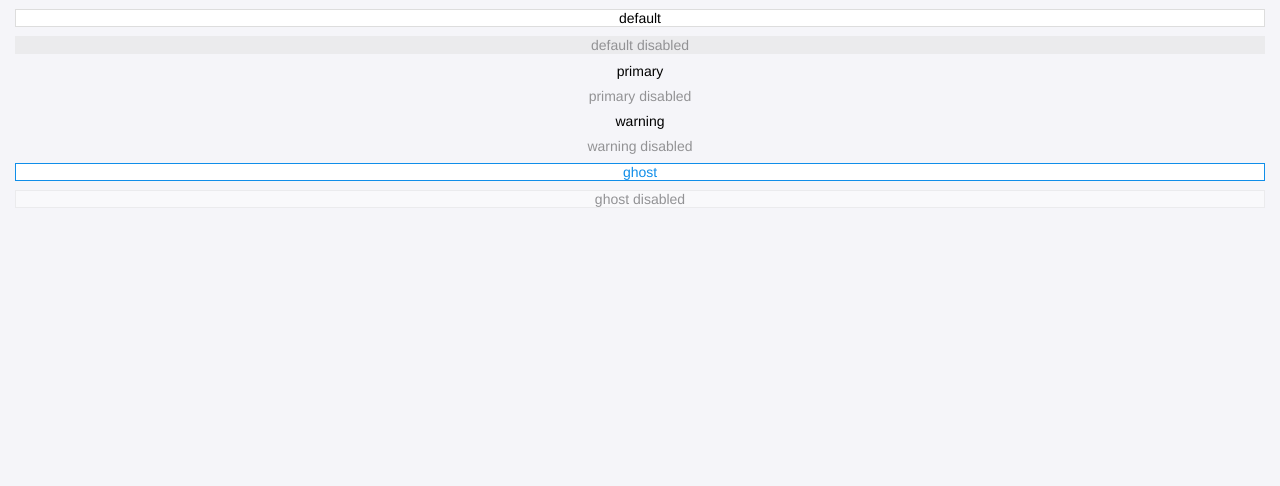
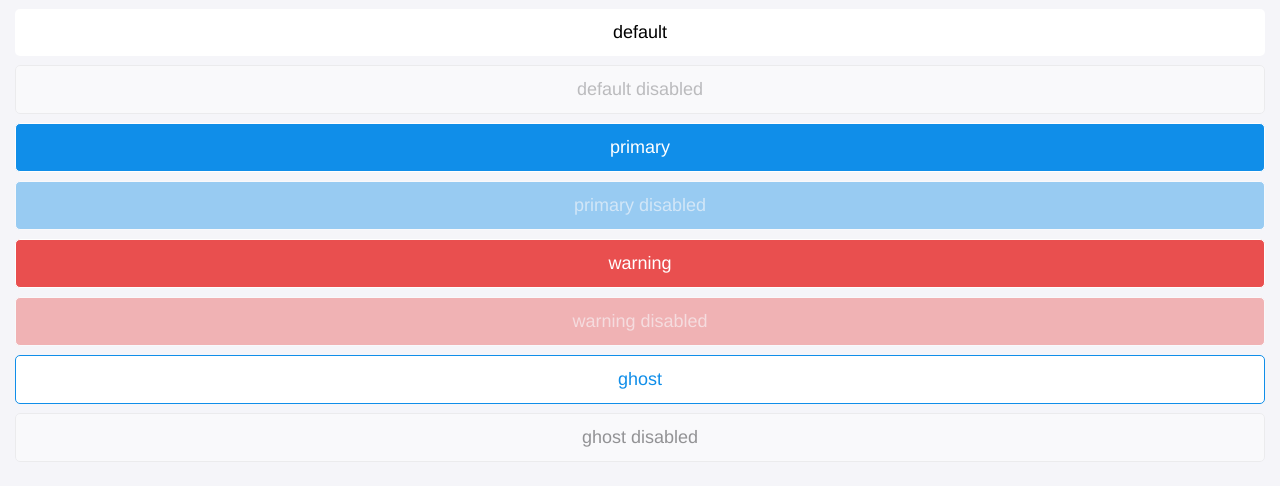
Before and after one commit to yfmei/ant-design-mobile-vue, a Vue app: page /button in a window 1280 px wide. Shown: the top 486 px of the page. Built offline with nearby package versions, Linux system fonts and the light colour scheme.

Commit message:
1.use label <a> implement button 2.add component: TouchFeedback 3.use scss 4.add custom active class and style

```diff
--- a/src/components/button/Button.vue
+++ b/src/components/button/Button.vue
@@ -1,38 +1,61 @@
 <template>
-  <Flex justify="center" align="center" :class="getButtonClass" :style="getCustomStyle" @click="clickEvent">
-    <slot></slot>
-  </Flex>
-
+  <TouchFeedback :active-class-name="activeClassName" :active-style="activeStyle" :disabled="disabled">
+      <a href="javascript:void(0)" :class="getButtonClass" @click="clickEvent" role="button" :aria-disabled="disabled">
+        <span><slot></slot></span>
+      </a>
+  </TouchFeedback>
 </template>
 
 <script>
-  import Flex from "@/components/layout/Flex"
+  import { classNames } from "@/components/utils/classNames"
+  import TouchFeedback from "@/components/lib/TouchFeedback"
 
   export default {
     name: "Button",
-    components: { Flex },
+    components: { TouchFeedback },
     props: {
       type: {
         type: String,
         default: "default"
       },
-      radius: {
+      size: {
         type: String,
-        default: "5"
+        default: "large"
+      },
+      activeStyle: {
+        type: Object,
+        default: () => {
+          return {}
+        }
+      },
+      activeClassName: {
+        type: String,
+        default: "am-button-active"
       },
       disabled: {
         type: Boolean,
         default: false
       },
-      size: {
+      onClick: {
+
+      },
+      inline: {
+        type: Boolean,
+        default: false
+      },
+      loading: {
+        type: Boolean,
+        default: false
+      },
+      icon: {
         type: String,
-        default: "18"
+        default: ""
       },
-      cursor: {
-        type: Boolean,
-        default: true
+      prefixCls: {
+        type: String,
+        default: "am-button"
       },
-      customStyle: {
+      className: {
         type: String,
         default: ""
       }
@@ -41,55 +64,122 @@
       getButtonClass() {
         let that = this
         console.log(that.type)
-        return that.type + (that.disabled ? "-disabled disabled" : "") + " " + (that.cursor ? "cursor" : "")
-      },
-      getCustomStyle() {
-        let that = this
-        console.log(that.type)
-        return that.customStyle
+        return classNames(that.prefixCls, that.className, {
+          [that.prefixCls + "-" + that.type]: that.type,
+          [that.prefixCls + "-" + that.size]: that.size,
+          [that.prefixCls + "-disabled"]: that.disabled,
+          [that.prefixCls + "-inline"]: that.inline
+        })
       }
     },
     methods: {
       clickEvent() {
-
+        this.$emit(this.onClick ? this.onClick : "click")
       }
     }
   }
 </script>
 
-<style scoped lang="scss">
+<style lang="scss">
   /* 默认按钮和 ghost 按钮的 disabled 需要特殊处理*/
-  .default{
+  $height: 47px;
+  $padding: 0 15px;
+  $prefixClz: am-button;
+
+  .#{$prefixClz}{
+    display: block;
+    text-align: center;
+    font-size: 18px;
+    border-radius: 5px;
+    height: $height;
+    line-height: $height;
+    padding: $padding;
+
+    /*默认点击和禁止样式*/
+    &-active {
+      background-color: $white;
+    }
+
+    &-disabled {
+      color: $gray;
+      opacity: 0.4; /**不透明度**/
+      /*移除点击效果*/
+      -webkit-tap-highlight-color:rgba(0,0,0,0);
+    }
+
+    &-default{
+      @include button($white, $black, $light-gray);
+      border: none;
+      /*覆盖默认点击和禁止样式*/
+      &.#{$prefixClz}-active {
+        background-color: #ddd;
+        color: $black;
+      }
+
+      &.#{$prefixClz}-disabled{
+        border: solid $light-gray 1px ;
+        color: rgba(0, 0, 0, 0.6);
+      }
+    }
+
+    &-primary {
+      @include button($blue);
+
+      &.#{$prefixClz}-active{
+        color: rgba(255, 255, 255, 0.3);
+        background-color: #0e80d2;
+      }
+
+      &.#{$prefixClz}-disabled{
+        color: rgba(255, 255, 255, 0.6);
+      }
+    }
+
+    &-warning {
+      @include button($red);
+
+      &.#{$prefixClz}-active{
+        color: rgba(255, 255, 255, 0.6);
+        background-color: #d24747;;
+      }
+      &.#{$prefixClz}-disabled{
+        color: rgba(255, 255, 255, 0.6);
+      }
+    }
+
+    &-ghost {
+      @include button($white, $blue, $blue);
+
+      &.#{$prefixClz}-active {
+        background-color: transparent;
+        color: #108ee9;
+        opacity: 0.6;
+      }
+
+      &.#{$prefixClz}-disabled{
         @include button($white, $black, $light-gray);
       }
 
-  .default-disabled{
-    @include button($light-gray, $black, $light-gray);
     }
 
-  .ghost{
-    @include button($white, $blue, $blue);
+    &-inline {
+      display: inline-block;
+      padding: 0 15px;
     }
 
-  .ghost-disabled{
-    @include button($white, $black, $light-gray);
+    &-small{
+      font-size: 13px;
+      height: 30px;
+      line-height: 30px;
+      padding: 0 15px;
+    }
   }
 
-  .primary .primary-disabled{
-    @include button($blue);
-  }
-
-  .warning .warning-disabled{
-    @include button($red);
-  }
-
-  .cursor {
-    cursor: pointer;
-    pointer-events: auto;
-  }
-
-  .disabled{
-    opacity: 0.4;
+  a {
+    text-decoration: none; // 移除下划线
+    -webkit-touch-callout: none; // 禁止长按菜单
+    outline:none;
+    -webkit-tap-highlight-color:rgba(0,0,0,0); // 移除点击背景色
   }
 
 </style>
```
Lines whose indentation alone changed are shown as unchanged.
